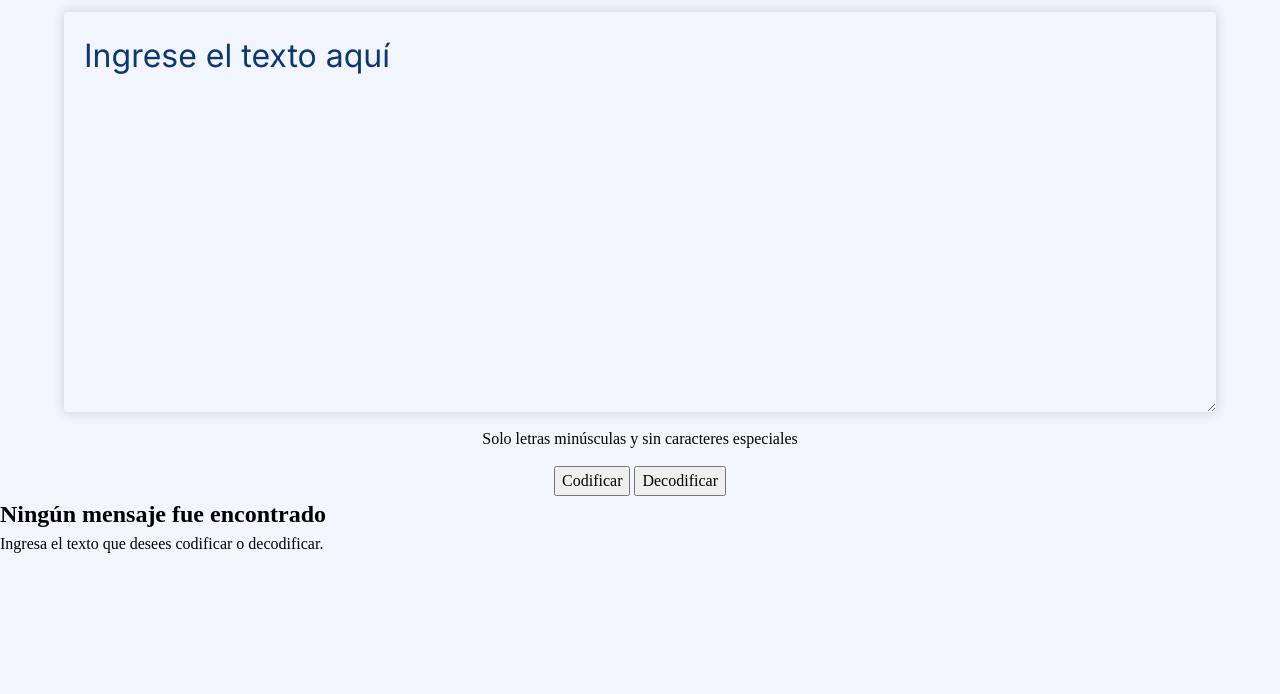
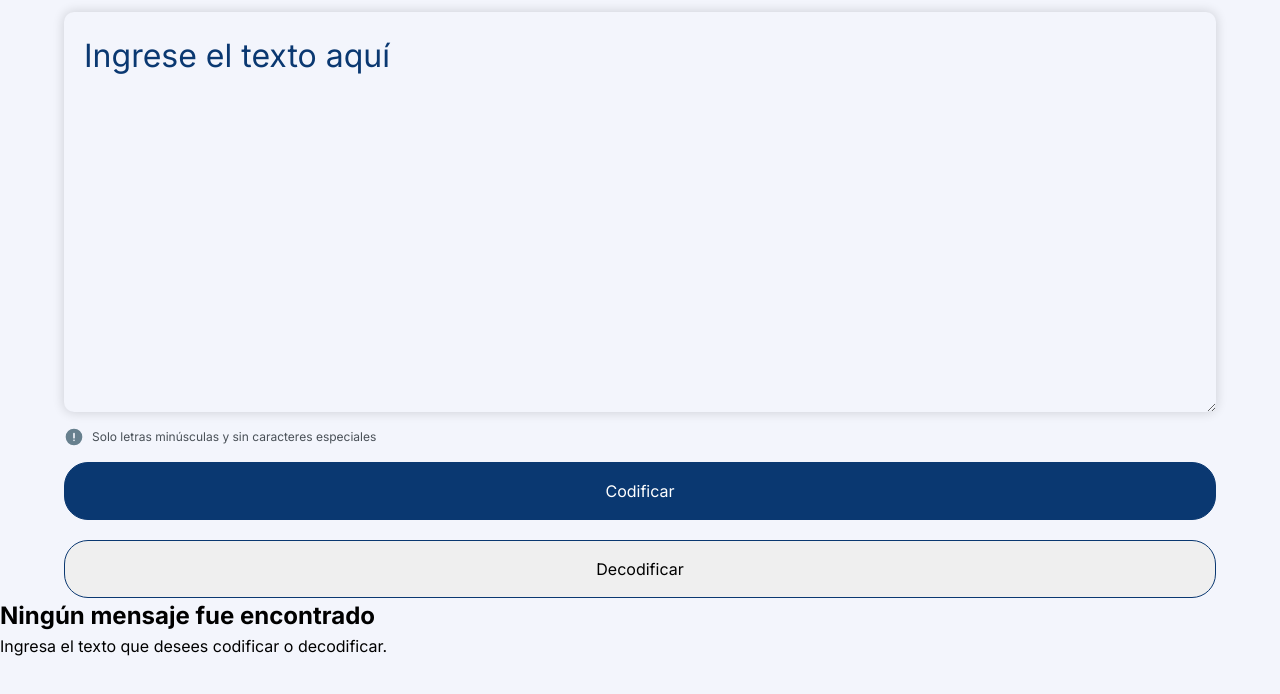
Before and after one commit to MarcosLopezM/ChallengeONE-PrincipianteEnProgramacion, a website built with Vite: page index.html in a window 1280 px wide. Shown: the part 66-760 px from the top of the page. Built offline with nearby package versions, Linux system fonts and the light colour scheme.

Commit message:
Adding styling to encode/decode section

```diff
--- a/index.html
+++ b/index.html
@@ -19,11 +19,15 @@
     <main>
         <section class="enconder">
             <textarea placeholder="Ingrese el texto aquí" class="encoder__message"></textarea>
-            <p>Solo letras minúsculas y sin caracteres especiales</p>
 
-            <div>
-                <button type="button">Codificar</button>
-                <button type="button">Decodificar</button>
+            <div class="encoder__warning">
+                <img src="alert.svg" alt="alert icon" class="alert">
+                <p class="warning">Solo letras minúsculas y sin caracteres especiales</p>
+            </div>
+
+            <div class="encoder__btns">
+                <button type="button" class="encode">Codificar</button>
+                <button type="button" class="decode">Decodificar</button>
             </div>
         </section>
 
--- a/styles/style.css
+++ b/styles/style.css
@@ -1,5 +1,6 @@
 body {
     background-color: #F3F5FC;
+    font-family: 'Inter', sans-serif;
 }
 
 nav {
@@ -24,13 +25,57 @@ nav {
     color: #0A3871;
     padding: 20px;
     box-shadow: 0px 0px 11px 1px #00000024;
-    border-radius:	4px;
+    border-radius:	10px;
     border: none;
 }
 
 .encoder__message::placeholder {
     color: #0A3871;
     font-weight: 400;
-    font-family: 'Inter', sans-serif;
     text-align: top;
 }
+
+.encoder__warning {
+    display: flex;
+    flex-direction: row;
+    align-items: center;
+    margin: 0 10px;
+    gap: 8px;
+    width: 90vw;
+}
+
+.alert {
+    width: 20px;
+    height: 20px;
+}
+
+.warning {
+    color: #495057;
+    font-size: 0.75em;
+}
+
+.encoder__btns {
+    display: flex;
+    justify-content: center;
+    align-items: center;
+    flex-direction: column;
+    gap: 20px;
+}
+
+.encoder__btns > button {
+    padding: 1em;
+    border-radius: 24px;
+    width: 90vw;
+    font-size: 1em;
+    font-weight: 400;
+}
+
+.encode {
+    color: #ffffff;
+    background-color: #0A3871;
+    border: 1px solid #0A3871;
+}
+
+.decode {
+    border: 1px solid #0A3871;
+}
```
Also changed, not shown: public/alert.svg (added).
